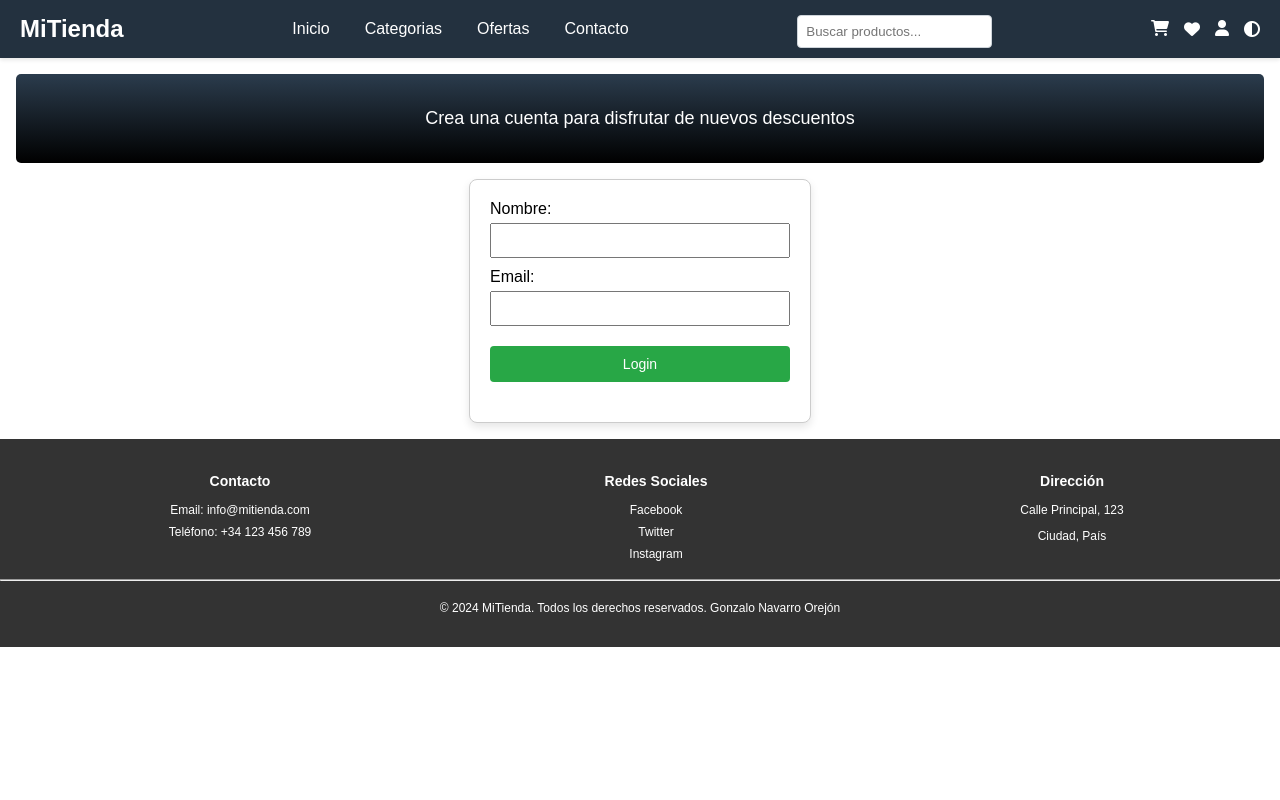
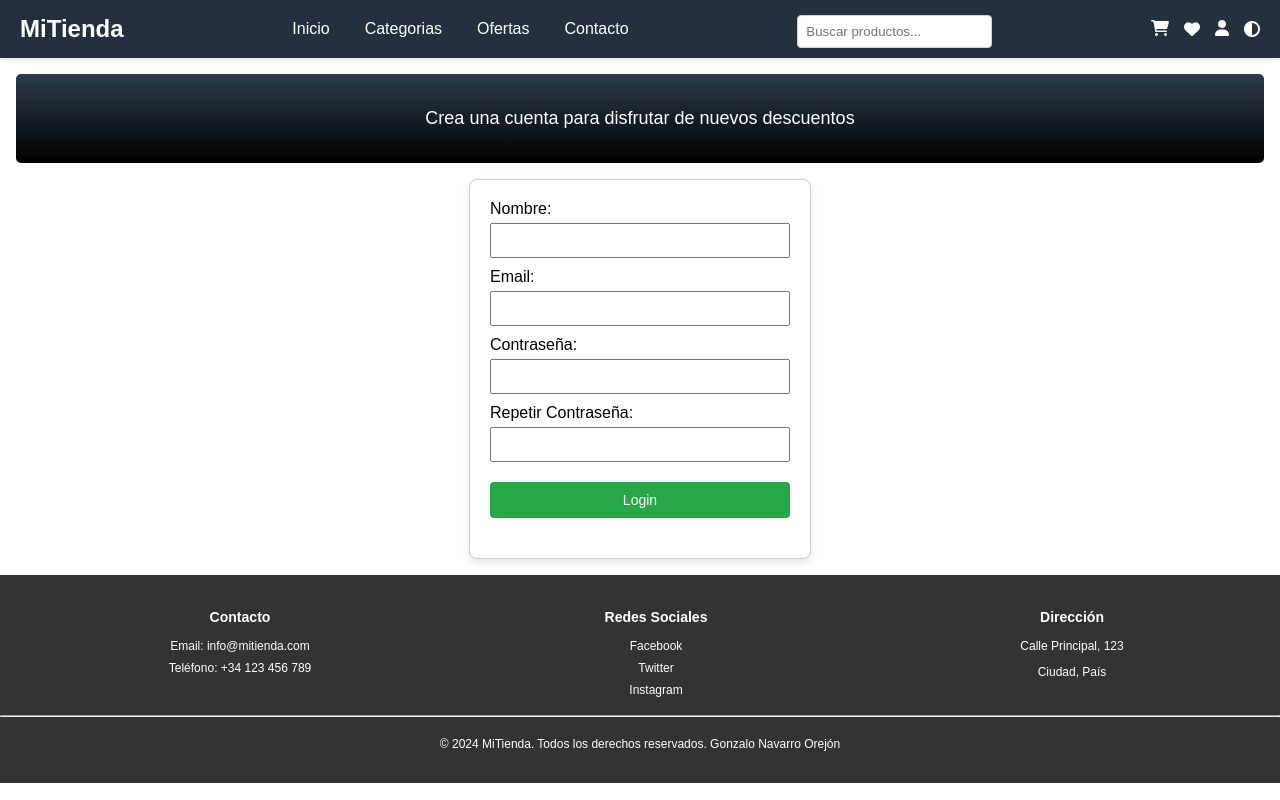
Before and after one commit to gonzalonavarro17/ecommerce-project, a React (Vite) app: page /login in a window 1280 px wide. Built offline with nearby package versions, Linux system fonts and the light colour scheme.

Commit message:
Añado inputs y funcionalidad para password y repetir password

```diff
--- a/src/components/FormLogin/FormLogin.css
+++ b/src/components/FormLogin/FormLogin.css
@@ -16,7 +16,8 @@ label {
 
 
 input[type='text'],
-input[type='email'] {
+input[type='email'],
+input[type='password'] {
     display: block;
     width: 100%;
     padding: 8px;
--- a/src/components/FormLogin/FormLogin.jsx
+++ b/src/components/FormLogin/FormLogin.jsx
@@ -1,5 +1,5 @@
 import './FormLogin.css';
-import { useRef } from 'react';
+import { useState, useRef } from 'react';
 import useAuth from "../../hooks/useAuth.jsx";
 import { useNavigate, useLocation } from 'react-router-dom';
 
@@ -7,6 +7,10 @@ const LoginForm = () => {
     const { isLoggedIn, handleLogin, handleLogout, userData } = useAuth();
     const nombreRef = useRef(null);
     const emailRef = useRef(null);
+    const passwordRef = useRef(null);
+    const confirmPasswordRef = useRef(null);
+
+    const [errorMessage, setErrorMessage] = useState('');
 
     const navigate = useNavigate();
     const location = useLocation();
@@ -16,15 +20,24 @@ const LoginForm = () => {
         const form = e.target;
         const nombre = nombreRef.current.value;
         const email = emailRef.current.value;
+        const password = passwordRef.current.value;
+        const confirmPassword = confirmPasswordRef.current.value;
 
-        if (nombre && email) {
-            handleLogin({ name: nombre, email });
-            form.reset();
-            const pathToNavigate = location.state?.pathname || '/admin/products';
+        if (!nombre || !email || !password || !confirmPassword) {
+            setErrorMessage('Por favor, completa todos los campos.');
+            return;
+        }
+
+        if (password !== confirmPassword) {
+            setErrorMessage('Las contraseñas no coinciden.');
+            return;
+        }
+
+        setErrorMessage('');
+        handleLogin({ name: nombre, email });
+        form.reset();
+        const pathToNavigate = location.state?.pathname || '/admin/products';
         navigate(pathToNavigate);
-        } else {
-            alert("Por favor, completa todos los campos.");
-        }
     };
 
     return (
@@ -38,7 +51,16 @@ const LoginForm = () => {
                     Email:
                     <input type='email' name='email' ref={emailRef} />
                 </label>
+                <label>
+                    Contraseña:
+                    <input type='password' name='password' ref={passwordRef} />
+                </label>
+                <label>
+                    Repetir Contraseña:
+                    <input type='password' name='confirmPassword' ref={confirmPasswordRef} />
+                </label>
                 {!isLoggedIn && <button type='submit' className='loginButton'>Login</button>}
+                {errorMessage && <p className='error'>{errorMessage}</p>}
             </form>
             {isLoggedIn && (
                 <div className='user-info'>
```
